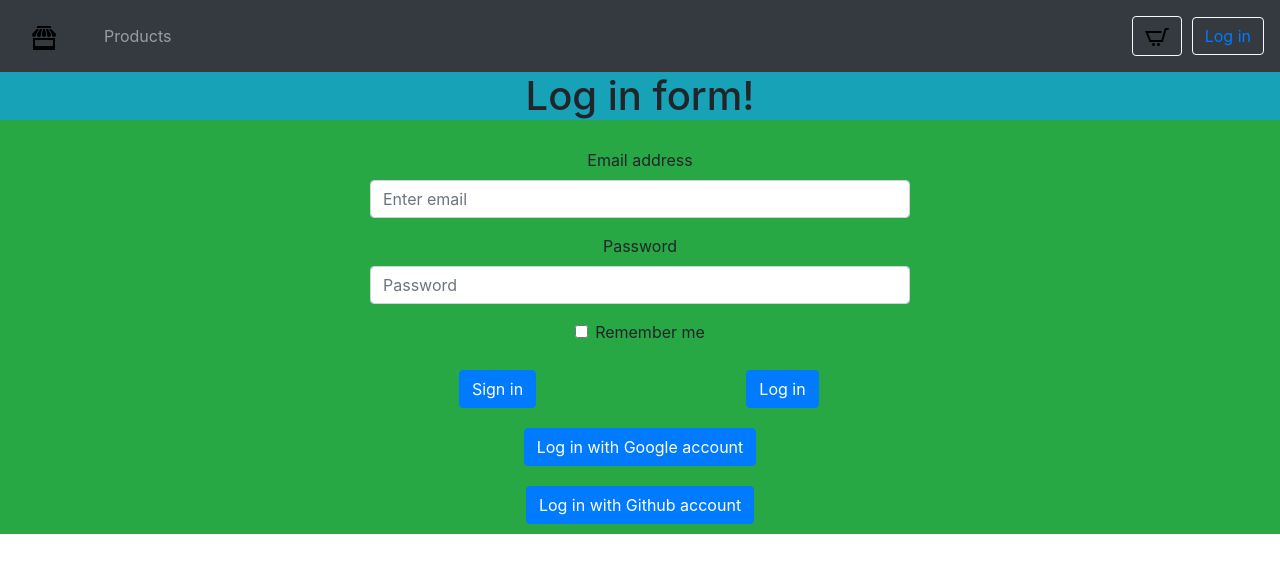
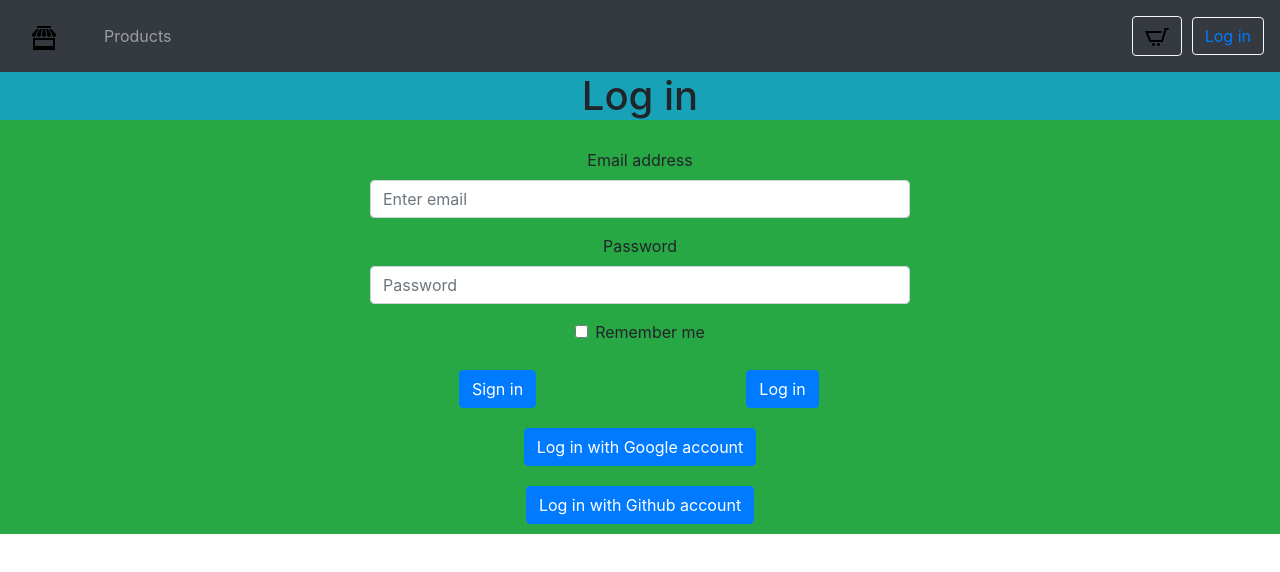
Before and after one commit to patdem/react-project, a React (Create React App) app: page /login in a window 1280 px wide. Shown: the top 572 px of the page. Built offline with nearby package versions, Linux system fonts and the light colour scheme; no server answers.

Commit message:
update login page

```diff
--- a/src/components/LoginPage/LoginForm.jsx
+++ b/src/components/LoginPage/LoginForm.jsx
@@ -5,8 +5,8 @@ import {Col, Container, Row} from "react-bootstrap";
 export const LoginForm = () => {
   return (
     <div>
-      <div className="Welcome bg-info">
-        <h1>Log in form!</h1>
+      <div className="bg-info">
+        <h1>Log in</h1>
       </div>
       <Container style={{paddingRight: 300, paddingLeft: 300, paddingTop: 20}}>
         <Form>
```
